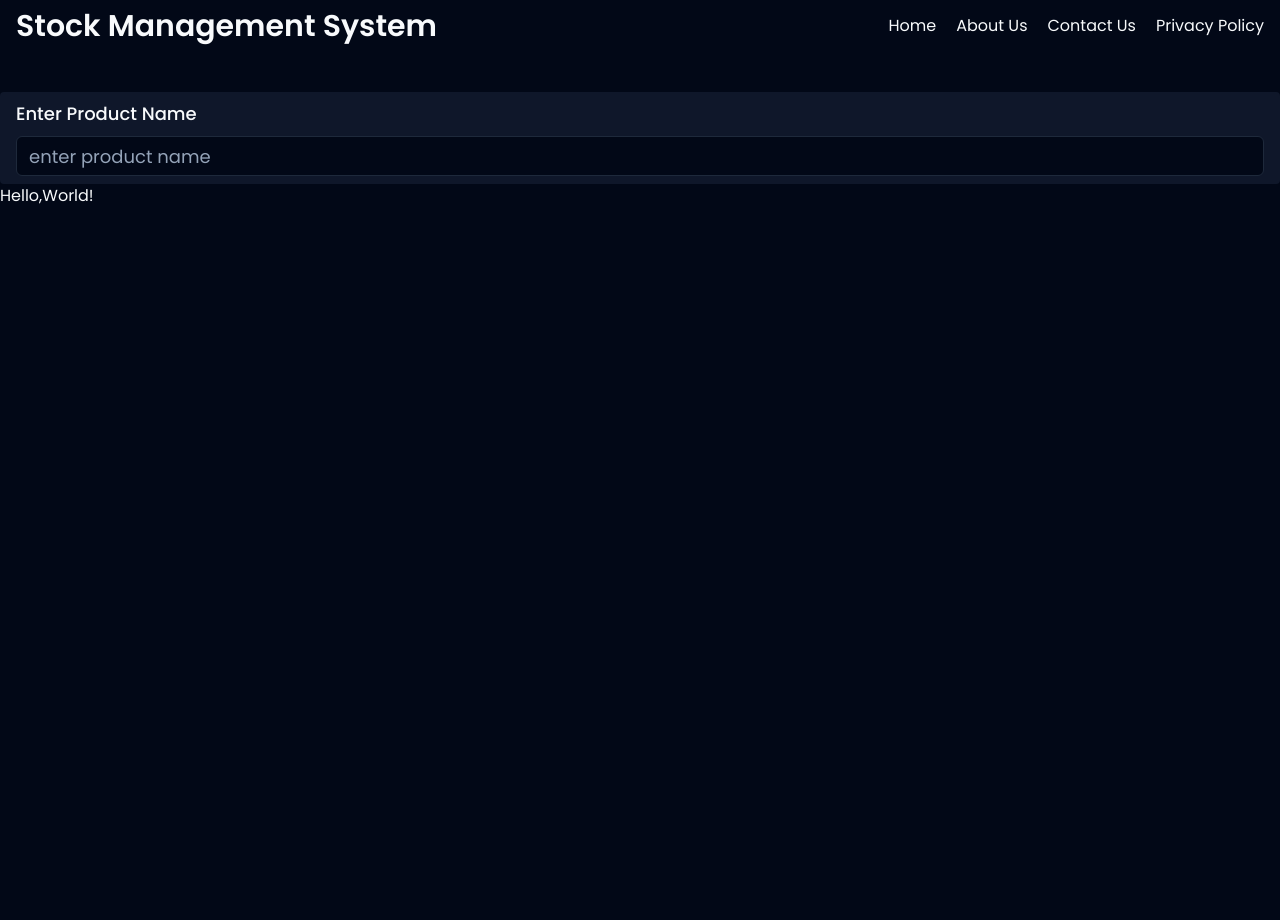
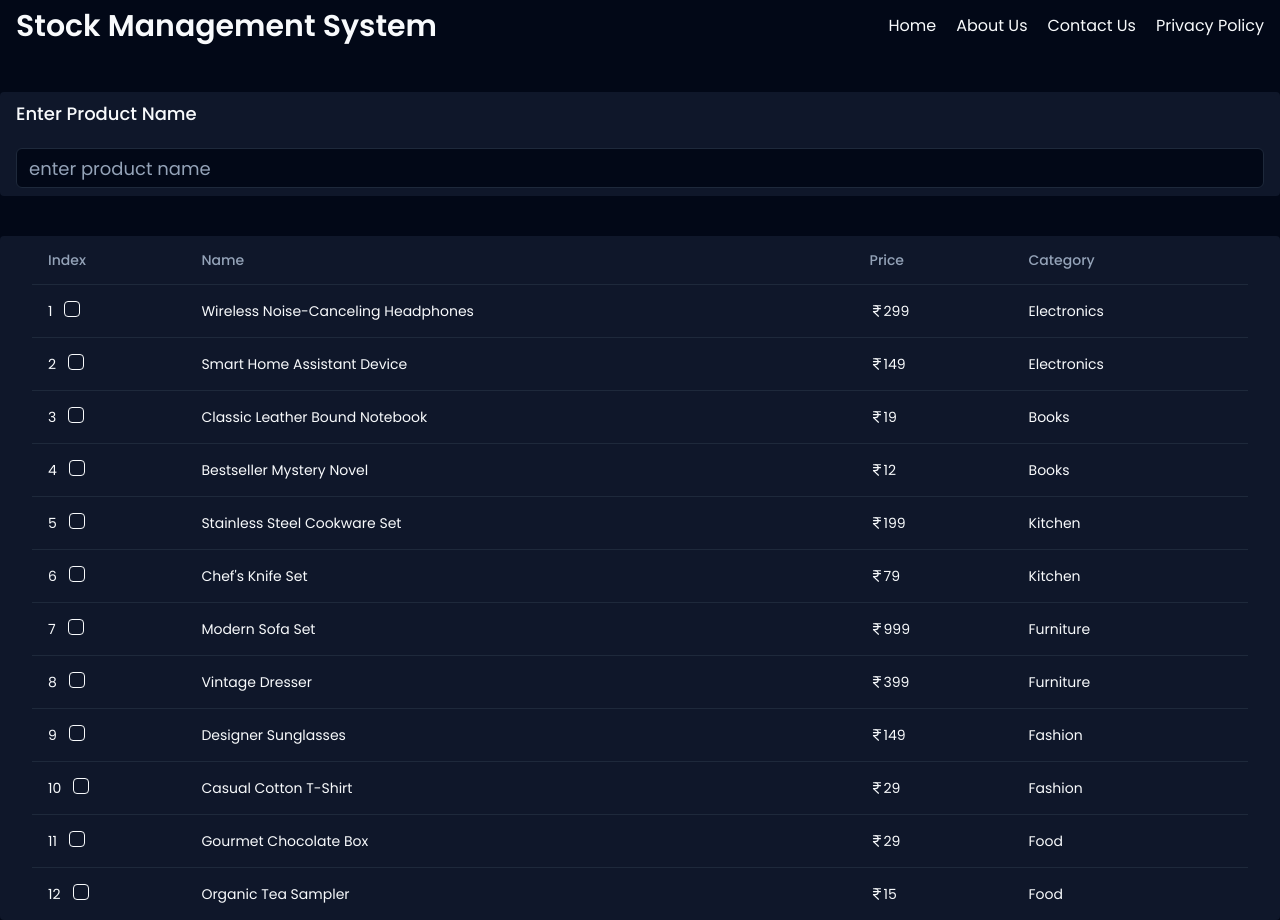
Before and after one commit to VikasMeshram2708/Stock-Management-System, a Next.js app: page / in a window 1280 px wide. Before the commit the page ends 892 px from the top, so only its background shows below. Built offline with nearby package versions, Linux system fonts and the light colour scheme.

Commit message:
:bug: created product ablel component.

```diff
--- a/app/layout.tsx
+++ b/app/layout.tsx
@@ -14,8 +14,8 @@ export default function RootLayout({
   children: React.ReactNode;
 }>) {
   return (
-    <html lang="en" className="font-Poppins">
-      <body>
+    <html lang="en">
+      <body className="font-Poppins">
         <ThemeProvider
           attribute="class"
           defaultTheme="dark"
--- a/app/page.tsx
+++ b/app/page.tsx
@@ -1,4 +1,5 @@
 import ProductSearch from "@/components/ProductSearch";
+import ProductTable from "@/components/ProductTable";
 
 export default function Home() {
   return (
@@ -7,7 +8,11 @@ export default function Home() {
       <div className="mt-10">
         <ProductSearch />
       </div>
-      <h1>Hello,World!</h1>
+
+      {/* Product Table */}
+      <div className="mt-10">
+        <ProductTable />
+      </div>
     </main>
   );
 }
--- a/components/ProductSearch.tsx
+++ b/components/ProductSearch.tsx
@@ -5,8 +5,16 @@ import { Label } from "./ui/label";
 export default function ProductSearch() {
   return (
     <section className="rounded bg-slate-900 container mx-auto px-4 py-2">
-      <Label htmlFor="productName" className="text-lg">Enter Product Name</Label>
-      <Input className="text-lg mt-2" placeholder="enter product name" type="text" />
+      <Label htmlFor="productName" className="text-lg">
+        Enter Product Name
+      </Label>
+      <div className="mt-5">
+        <Input
+          className="text-lg mt-2"
+          placeholder="enter product name"
+          type="text"
+        />
+      </div>
     </section>
   );
 }
--- /dev/null
+++ b/components/ProductTable.tsx
@@ -0,0 +1,94 @@
+"use client";
+import {
+  Table,
+  TableBody,
+  TableCell,
+  TableHead,
+  TableHeader,
+  TableRow,
+} from "./ui/table";
+import { ProductHeaders, Products } from "@/seed/ProductDetails";
+import { Checkbox } from "./ui/checkbox";
+import { Button } from "./ui/button";
+import { IndianRupee } from "lucide-react";
+import { useState } from "react";
+
+export default function ProductTable() {
+  const [selectedProducts, setSelectedProducts] = useState<number[]>([]);
+
+  const toggleSelectedProducts = (productId: number) => {
+    if (selectedProducts.includes(productId)) {
+      setSelectedProducts(selectedProducts?.filter((id) => id !== productId));
+    } else {
+      setSelectedProducts([...selectedProducts, productId]);
+    }
+  };
+
+  const handleDelete = (productId: number) => {
+    try {
+      const filteredProducts = Products?.filter(
+        (item) => item?.id === productId
+      );
+      console.log(filteredProducts);
+      return alert("product deleted");
+    } catch (error) {
+      console.error(`Something went wrong. Failed to delete the product.`);
+    }
+  };
+
+  return (
+    <section className="rounded bg-slate-900  container mx-auto">
+      <div className="rounded">
+        <Table>
+          <TableHeader>
+            <TableRow>
+              {ProductHeaders?.map((item) => (
+                <TableHead key={item?.id}>{item?.title}</TableHead>
+              ))}
+            </TableRow>
+          </TableHeader>
+          <TableBody>
+            {Products?.map((item, index) => (
+              <TableRow key={item?.id}>
+                <TableCell>
+                  <div className="flex gap-3">
+                    <h1>{index + 1}</h1>
+                    <Checkbox
+                      onClick={() => toggleSelectedProducts(item?.id)}
+                    />
+                    {/* <Checkbox onClick={() => GetProductDetail(item?.id)} /> */}
+                  </div>
+                </TableCell>
+                <TableCell>
+                  <h1>{item?.productName}</h1>
+                </TableCell>
+                <TableCell>
+                  <div className="flex items-center">
+                    <span>
+                      <IndianRupee size={14} />
+                    </span>
+                    <p>{item?.productPrice}</p>
+                  </div>
+                </TableCell>
+                <TableCell>
+                  <h1>{item?.productCategory}</h1>
+                  {selectedProducts?.includes(item?.id) && (
+                    <div className="mt-3 flex gap-3">
+                      <Button>Edit</Button>
+                      <Button
+                        variant="destructive"
+                        onClick={() => handleDelete(item?.id)}
+                      >
+                        Delete
+                      </Button>
+                    </div>
+                  )}
+                </TableCell>
+              </TableRow>
+            ))}
+          </TableBody>
+        </Table>
+      </div>
+    </section>
+  );
+}
--- /dev/null
+++ b/components/ui/checkbox.tsx
@@ -0,0 +1,30 @@
+"use client"
+
+import * as React from "react"
+import * as CheckboxPrimitive from "@radix-ui/react-checkbox"
+import { Check } from "lucide-react"
+
+import { cn } from "@/lib/utils"
+
+const Checkbox = React.forwardRef<
+  React.ElementRef<typeof CheckboxPrimitive.Root>,
+  React.ComponentPropsWithoutRef<typeof CheckboxPrimitive.Root>
+>(({ className, ...props }, ref) => (
+  <CheckboxPrimitive.Root
+    ref={ref}
+    className={cn(
+      "peer h-4 w-4 shrink-0 rounded-sm border border-primary ring-offset-background focus-visible:outline-none focus-visible:ring-2 focus-visible:ring-ring focus-visible:ring-offset-2 disabled:cursor-not-allowed disabled:opacity-50 data-[state=checked]:bg-primary data-[state=checked]:text-primary-foreground",
+      className
+    )}
+    {...props}
+  >
+    <CheckboxPrimitive.Indicator
+      className={cn("flex items-center justify-center text-current")}
+    >
+      <Check className="h-4 w-4" />
+    </CheckboxPrimitive.Indicator>
+  </CheckboxPrimitive.Root>
+))
+Checkbox.displayName = CheckboxPrimitive.Root.displayName
+
+export { Checkbox }
--- /dev/null
+++ b/components/ui/table.tsx
@@ -0,0 +1,117 @@
+import * as React from "react"
+
+import { cn } from "@/lib/utils"
+
+const Table = React.forwardRef<
+  HTMLTableElement,
+  React.HTMLAttributes<HTMLTableElement>
+>(({ className, ...props }, ref) => (
+  <div className="relative w-full overflow-auto">
+    <table
+      ref={ref}
+      className={cn("w-full caption-bottom text-sm", className)}
+      {...props}
+    />
+  </div>
+))
+Table.displayName = "Table"
+
+const TableHeader = React.forwardRef<
+  HTMLTableSectionElement,
+  React.HTMLAttributes<HTMLTableSectionElement>
+>(({ className, ...props }, ref) => (
+  <thead ref={ref} className={cn("[&_tr]:border-b", className)} {...props} />
+))
+TableHeader.displayName = "TableHeader"
+
+const TableBody = React.forwardRef<
+  HTMLTableSectionElement,
+  React.HTMLAttributes<HTMLTableSectionElement>
+>(({ className, ...props }, ref) => (
+  <tbody
+    ref={ref}
+    className={cn("[&_tr:last-child]:border-0", className)}
+    {...props}
+  />
+))
+TableBody.displayName = "TableBody"
+
+const TableFooter = React.forwardRef<
+  HTMLTableSectionElement,
+  React.HTMLAttributes<HTMLTableSectionElement>
+>(({ className, ...props }, ref) => (
+  <tfoot
+    ref={ref}
+    className={cn(
+      "border-t bg-muted/50 font-medium [&>tr]:last:border-b-0",
+      className
+    )}
+    {...props}
+  />
+))
+TableFooter.displayName = "TableFooter"
+
+const TableRow = React.forwardRef<
+  HTMLTableRowElement,
+  React.HTMLAttributes<HTMLTableRowElement>
+>(({ className, ...props }, ref) => (
+  <tr
+    ref={ref}
+    className={cn(
+      "border-b transition-colors hover:bg-muted/50 data-[state=selected]:bg-muted",
+      className
+    )}
+    {...props}
+  />
+))
+TableRow.displayName = "TableRow"
+
+const TableHead = React.forwardRef<
+  HTMLTableCellElement,
+  React.ThHTMLAttributes<HTMLTableCellElement>
+>(({ className, ...props }, ref) => (
+  <th
+    ref={ref}
+    className={cn(
+      "h-12 px-4 text-left align-middle font-medium text-muted-foreground [&:has([role=checkbox])]:pr-0",
+      className
+    )}
+    {...props}
+  />
+))
+TableHead.displayName = "TableHead"
+
+const TableCell = React.forwardRef<
+  HTMLTableCellElement,
+  React.TdHTMLAttributes<HTMLTableCellElement>
+>(({ className, ...props }, ref) => (
+  <td
+    ref={ref}
+    className={cn("p-4 align-middle [&:has([role=checkbox])]:pr-0", className)}
+    {...props}
+  />
+))
+TableCell.displayName = "TableCell"
+
+const TableCaption = React.forwardRef<
+  HTMLTableCaptionElement,
+  React.HTMLAttributes<HTMLTableCaptionElement>
+>(({ className, ...props }, ref) => (
+  <caption
+    ref={ref}
+    className={cn("mt-4 text-sm text-muted-foreground", className)}
+    {...props}
+  />
+))
+TableCaption.displayName = "TableCaption"
+
+export {
+  Table,
+  TableHeader,
+  TableBody,
+  TableFooter,
+  TableHead,
+  TableRow,
+  TableCell,
+  TableCaption,
+}
--- a/package.json
+++ b/package.json
@@ -9,6 +9,7 @@
     "lint": "next lint"
   },
   "dependencies": {
+    "@radix-ui/react-checkbox": "^1.0.4",
     "@radix-ui/react-label": "^2.0.2",
     "@radix-ui/react-slot": "^1.0.2",
     "class-variance-authority": "^0.7.0",
--- /dev/null
+++ b/seed/ProductDetails.tsx
@@ -0,0 +1,105 @@
+interface ProductHeader {
+  id: number;
+  title: string;
+}
+
+interface Product {
+  id: number;
+  productName: string;
+  productPrice: number;
+  productCategory: string;
+}
+
+export const ProductHeaders: ProductHeader[] = [
+  {
+    id: 1,
+    title: "Index",
+  },
+  {
+    id: 2,
+    title: "Name",
+  },
+  {
+    id: 3,
+    title: "Price",
+  },
+  {
+    id: 4,
+    title: "Category",
+  },
+];
+
+export const Products: Product[] = [
+  {
+    id: 1,
+    productName: "Wireless Noise-Canceling Headphones",
+    productPrice: 299,
+    productCategory: "Electronics",
+  },
+  {
+    id: 2,
+    productName: "Smart Home Assistant Device",
+    productPrice: 149,
+    productCategory: "Electronics",
+  },
+  {
+    id: 3,
+    productName: "Classic Leather Bound Notebook",
+    productPrice: 19,
+    productCategory: "Books",
+  },
+  {
+    id: 4,
+    productName: "Bestseller Mystery Novel",
+    productPrice: 12,
+    productCategory: "Books",
+  },
+  {
+    id: 5,
+    productName: "Stainless Steel Cookware Set",
+    productPrice: 199,
+    productCategory: "Kitchen",
+  },
+  {
+    id: 6,
+    productName: "Chef's Knife Set",
+    productPrice: 79,
+    productCategory: "Kitchen",
+  },
+  {
+    id: 7,
+    productName: "Modern Sofa Set",
+    productPrice: 999,
+    productCategory: "Furniture",
+  },
+  {
+    id: 8,
+    productName: "Vintage Dresser",
+    productPrice: 399,
+    productCategory: "Furniture",
+  },
+  {
+    id: 9,
+    productName: "Designer Sunglasses",
+    productPrice: 149,
+    productCategory: "Fashion",
+  },
+  {
+    id: 10,
+    productName: "Casual Cotton T-Shirt",
+    productPrice: 29,
+    productCategory: "Fashion",
+  },
+  {
+    id: 11,
+    productName: "Gourmet Chocolate Box",
+    productPrice: 29,
+    productCategory: "Food",
+  },
+  {
+    id: 12,
+    productName: "Organic Tea Sampler",
+    productPrice: 15,
+    productCategory: "Food",
+  },
+];
```
Also changed, not shown: 2 other files (tests, documents, lock files or other folders).
